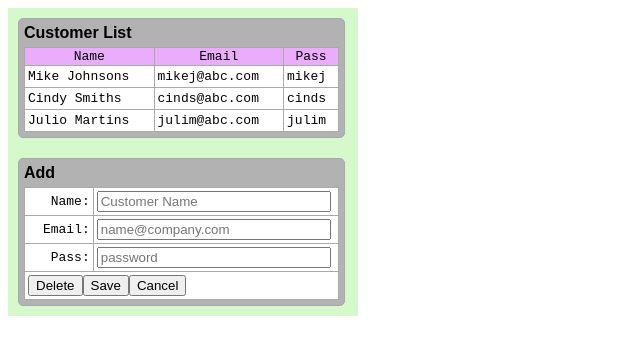
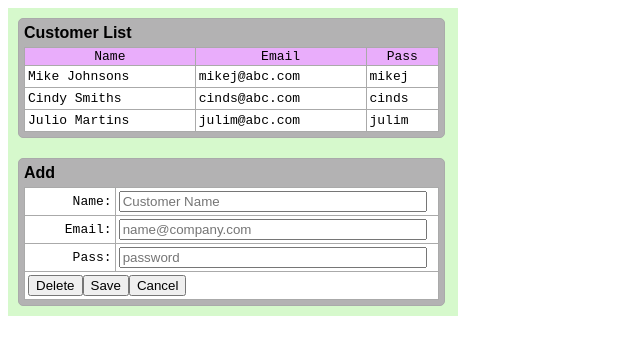
Before and after one commit to ChandaB/project-phase02-cust-app-option1-components, a React (Create React App) app: page / in a window 1280 px wide. Shown: the top 354 px of the page, without its empty margins (0-640 px from the left). Built offline with nearby package versions, Linux system fonts and the light colour scheme.

Commit message:
Implement onSaveClick functionality

```diff
--- a/src/App.css
+++ b/src/App.css
@@ -42,12 +42,12 @@ form{
 
 div#root {
     background-color: rgb(214, 249, 204);
-    width: 350px;
+    width: 450px;
 }
 
 .boxed {
     border: 1.5px solid #aaa;
-    width: 315px;
+    width: 415px;
     margin: 10px;
     background-color: #b3b2b3;
     display: inline-block;
--- a/src/App.js
+++ b/src/App.js
@@ -50,6 +50,17 @@ export function App(params) {
 
   let onSaveClick = function () {
     log("in onSaveClick()");
+    if (mode === 'Add') {
+      if (formObject.name === '' || formObject.email === '' || formObject.password === '') {
+        alert("Please fill in all fields.");
+        return;
+      }
+      post(formObject);
+    }
+    if (mode === 'Update') {
+      put(formObject.id, formObject);
+    }
+    setFormObject(blankCustomer);
   }
 
   return (
```
